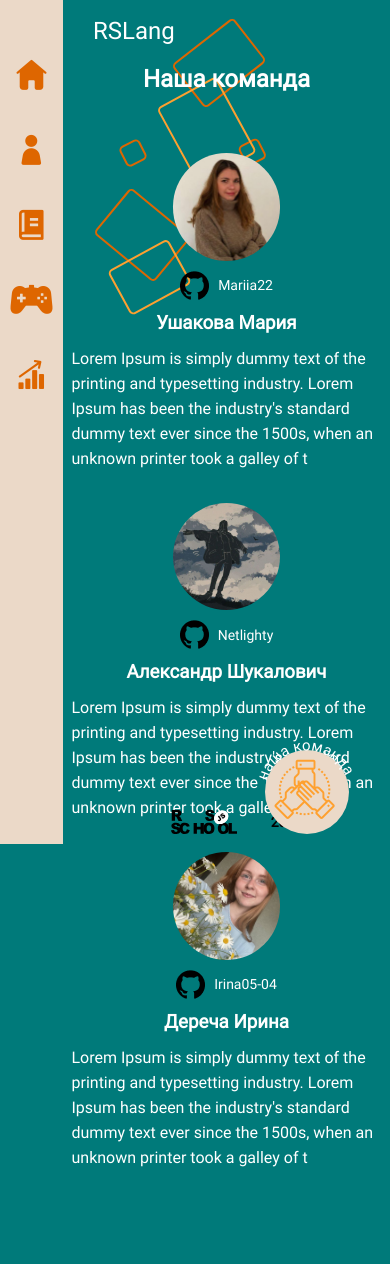
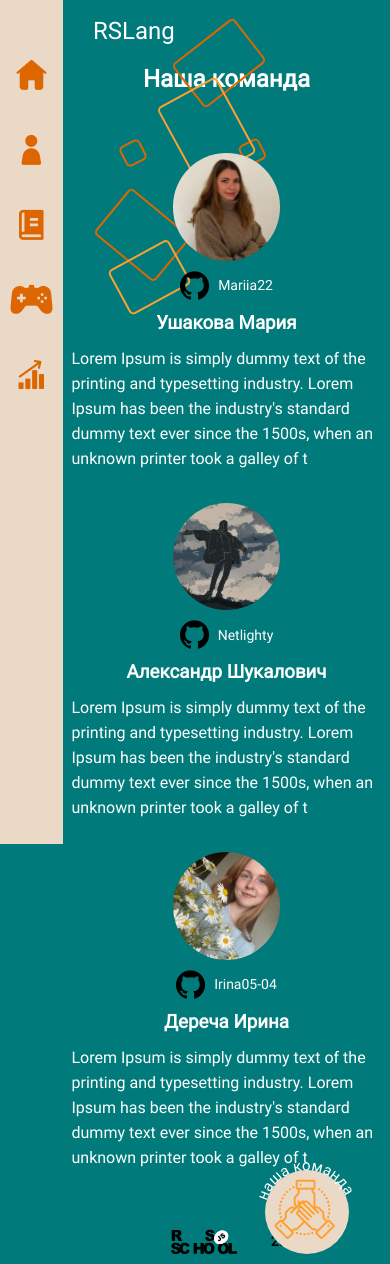
Before and after one commit to NetLighty/RS-Lang, a React (Vite) app: page /team in a window 390 px wide. Before the commit the page ends 1170 px from the top, so only its background shows below. Built offline with nearby package versions, Linux system fonts and the light colour scheme.

Commit message:
fix: problem with footer

```diff
--- a/src/App.tsx
+++ b/src/App.tsx
@@ -4,7 +4,6 @@ import { BrowserRouter, Routes, Route } from 'react-router-dom';
 import MainPage from './pages/main/main';
 import Menu from './components/menu/menu';
 import StatisticPage from './pages/statistic/statistic';
-import Footer from './components/footer/footer';
 import Logo from './components/logo/logo';
 import Team from './pages/team/team';
 import MiniGames from './pages/miniGames/miniGames';
@@ -20,7 +19,6 @@ const App = () => (
       <Route path="/team" element={<Team />} />
       <Route path="/games" element={<MiniGames />} />
     </Routes>
-    <Footer />
   </BrowserRouter>
 );
 
--- a/src/components/footer/footer.scss
+++ b/src/components/footer/footer.scss
@@ -1,13 +1,11 @@
 @import '../../style/global.scss';
 
 .footer {
-   position: absolute;
-   bottom: 0;
    display: flex;
    justify-content: center;
    align-items: flex-end;
-   width: calc(100% - 63px);
-   margin-left: 63px;
+   // width: calc(100% - 63px);
+   // margin-left: 63px;
    padding-bottom: 10px;
    &__about{
       display: flex;
--- a/src/components/logo/logo.scss
+++ b/src/components/logo/logo.scss
@@ -2,7 +2,7 @@
 
 .logo {
    position: absolute;
-   z-index: -1;
+   z-index: 0;
    top: 17px;
    left: 30px;
    margin-left: 63px;
--- a/src/components/memberTeam/memberTeam.scss
+++ b/src/components/memberTeam/memberTeam.scss
@@ -9,9 +9,7 @@
    color: #fff;
    line-height: 25px;
    padding: 0 5px;
-   &__image{
-
-   }
+   z-index: 1;
    &__link{
       display: flex;
       align-items: center;
--- a/src/pages/main/main.scss
+++ b/src/pages/main/main.scss
@@ -2,18 +2,21 @@
 @import '../../style/mixin.scss';
 
 .main {
+   height: 100vh;
+   background: url(../../assets/img/mainImg.svg) no-repeat;
+   margin-left: 63px;
+   background-size: contain;
+   display: flex;
+   flex-direction: column;
+   justify-content: space-between;
    &__container {
-      background: url(../../assets/img/mainImg.svg) no-repeat;
-      margin-left: 63px;
-      height: 100vh;
-      background-size: contain;
       display: flex;
       justify-content: flex-end;
    }
 }
 .content {
    @include adaptiv-value("width",850,150,1);
-   height: 100vh;
+   height: 85vh;
    position: relative;
    margin-left: 63px;
    font-family: 'Roboto';
--- a/src/pages/main/main.tsx
+++ b/src/pages/main/main.tsx
@@ -5,6 +5,7 @@ import '../../style/global.scss';
 import MainPageButton from '../../ui/mainPageButton/mainPageButton';
 import MyModal from '../../ui/myModal/myModal';
 import AuthForm from '../../components/authForm/authForm';
+import Footer from '../../components/footer/footer';
 
 const result = window.location.origin;
 
@@ -18,6 +19,7 @@ const MainPage: FC = () => {
 
   return (
     <div className="main">
+      <div>
       <MyModal visible={modal} setVisible={setModal}><AuthForm /></MyModal>
       <div className="main__container">
         <div className="content">
@@ -32,6 +34,10 @@ const MainPage: FC = () => {
           <MainPageButton image={`${result}/src/assets/img/studybook.svg`} text={`${result}/src/assets/img/book-text.svg`} link="/book" classAdd="book-link" />
         </div>
       </div>
+      </div>
+      <div className="main__footer">
+        <Footer />
+      </div>
     </div>
   );
 };
--- a/src/pages/miniGames/miniGames.scss
+++ b/src/pages/miniGames/miniGames.scss
@@ -3,6 +3,7 @@
 
 .games {
    margin-left: 63px;
+   height: 100vh;
    &__container {
       display: flex;
       align-items: flex-end;
@@ -12,7 +13,6 @@
       @media(max-width: 1280px) {
          flex-direction: column;
          align-items: center;
-         row-gap: 60px;
          height: auto;
       }
    }
@@ -23,4 +23,13 @@
       text-align: center;
       font-size: $headerFontSize;
    }
+   &__footer {
+      position: absolute;
+      bottom: 0;
+      width: calc(100% - 63px);
+      @media (max-width: 1200px) {
+         position: static;
+         width: 100%;
+      }
+   }
 }
--- a/src/pages/miniGames/miniGames.tsx
+++ b/src/pages/miniGames/miniGames.tsx
@@ -1,4 +1,5 @@
 import React, { FC } from 'react';
+import Footer from '../../components/footer/footer';
 import GameAudioAbout from '../../components/gameAudioAbout/gameAudioAbout';
 import GameSprintAbout from '../../components/gameSprintAbout/gameSprintAbout';
 import './miniGames.scss';
@@ -11,6 +12,9 @@ const MiniGames: FC = () => (
       <GameSprintAbout />
       <GameAudioAbout />
     </div>
+    <div className="games__footer">
+      <Footer />
+    </div>
   </div>
 );
 
--- a/src/pages/team/team.scss
+++ b/src/pages/team/team.scss
@@ -3,10 +3,14 @@
 
 .team {
    margin-left: 63px;
+   display: flex;
+   flex-direction: column;
+   height: 100vh;
    &__container{
       display: flex;
       @include adaptiv-value-tablet("column-gap",110,10,1);
       justify-content: center;
+      flex: 1 1 auto;
       @media (max-width: 820px) {
          flex-direction: column;
          align-items: center;
@@ -18,6 +22,8 @@
       color: #fff;
       text-align: center;
       font-size: $headerFontSize;
+   }
+   &__footer {
    }
 }
 .mariia,
--- a/src/pages/team/team.tsx
+++ b/src/pages/team/team.tsx
@@ -1,4 +1,5 @@
 import React, { FC } from 'react';
+import Footer from '../../components/footer/footer';
 import MemberTeam from '../../components/memberTeam/memberTeam';
 import './team.scss';
 
@@ -29,6 +30,9 @@ const Team: FC = () => (
         description="Lorem Ipsum is simply dummy text of the printing and typesetting industry. Lorem Ipsum has been the industry's standard dummy text ever since the 1500s, when an unknown printer took a galley of t"
       />
     </div>
+    <div className="team__footer">
+      <Footer />
+    </div>
   </div>
 );
 
```
